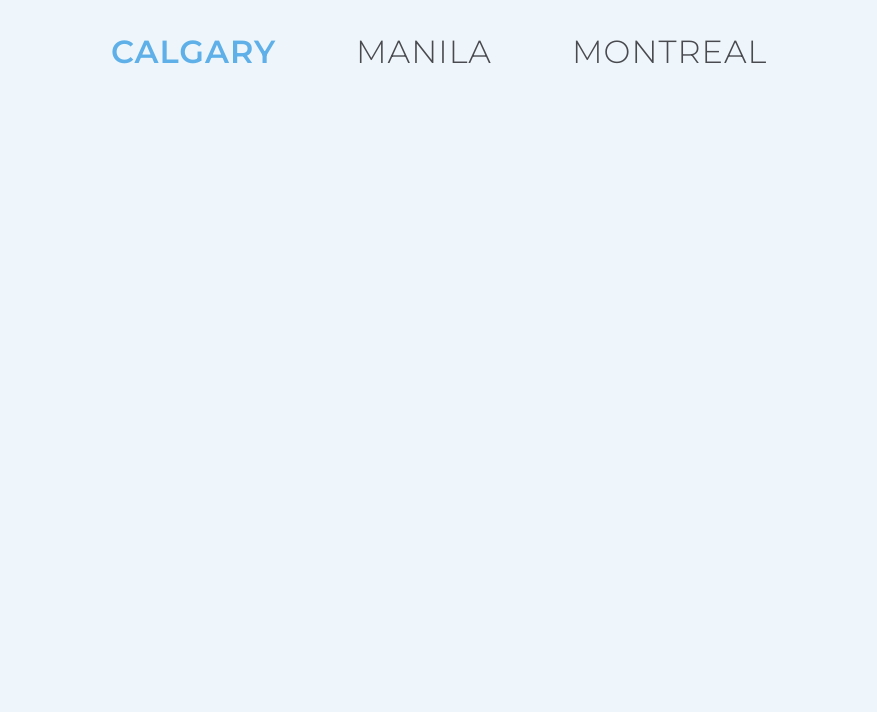
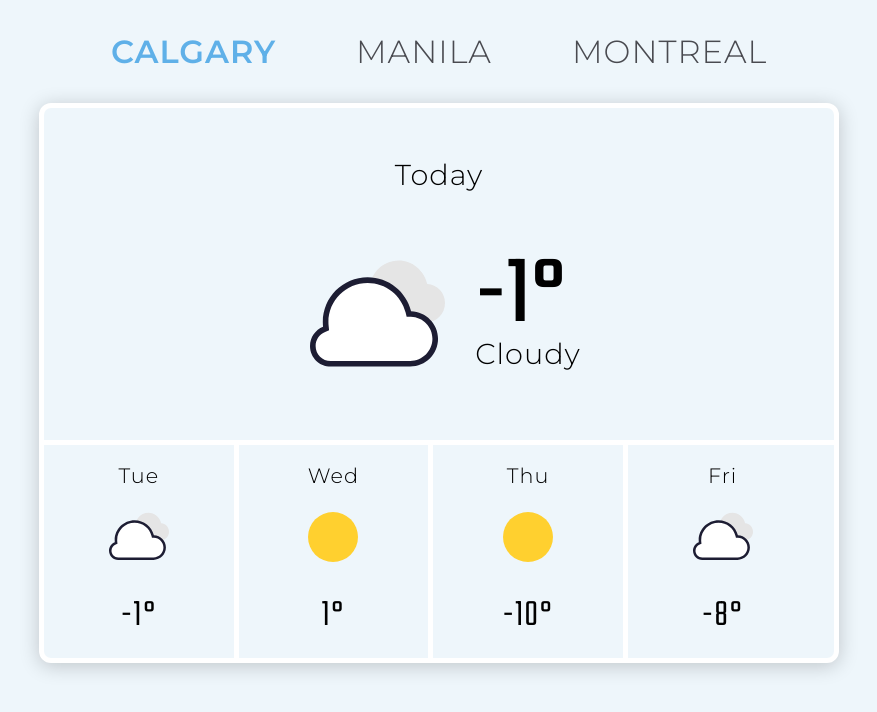
Before and after one commit to tramyardg/weather-app, a React (Create React App) app in the folder client/: page / in a window 1280 px wide. Shown: the top 712 px of the page, without its empty margins (201-1078 px from the left). Built offline with nearby package versions, Linux system fonts and the light colour scheme; no server answers.

Commit message:
update css

```diff
--- a/client/src/App.js
+++ b/client/src/App.js
@@ -5,6 +5,7 @@ import { WeatherWidget } from './components/WeatherWidget';
 import { Cities } from './components/Cities';
 import { Forecast } from './components/Forecast';
 import dayjs from 'dayjs';
+import { testDateCurrent, testDateFourDay } from './helpers/testdata';
 // import { testDateCurrent, testDateFourDay } from './helpers/testdata';
 
 const LOCATIONS = [
@@ -50,24 +51,28 @@ const WEATHER_CODES = [
 ];
 
 function App() {
-  const [currentDayForecast, setCurrentDayForecast] = useState(null);
-  const [fourDayForecast, setFourDayForecast] = useState([]);
+  const [currentDayForecast, setCurrentDayForecast] = useState(null || testDateCurrent);
+  const [fourDayForecast, setFourDayForecast] = useState(null || testDateFourDay);
 
-  const startTime = dayjs().toISOString();
-  const endTime = dayjs().add(4, 'day').toISOString();
+
 
   useEffect(() => {
     async function fetchData() {
+      const startTime = dayjs().toISOString(); // must be inside, otherwise will cause multiple requests
+      const endTime = dayjs().add(4, 'day').toISOString();
       await getTomorrowIoData(CURRENT_CITY.coordinates, startTime, endTime).then((response) => {
         setCurrentDayForecast(response[0]);
         setFourDayForecast(response.slice(1));
       });
+
     }
     fetchData();
-  }, [startTime, endTime]);
+  }, []);
 
   const handleClickCity = async (coordinates) => {
     try {
+      const startTime = dayjs().toISOString(); // must be inside, otherwise will cause multiple requests
+      const endTime = dayjs().add(4, 'day').toISOString();
       await getTomorrowIoData(coordinates, startTime, endTime).then((response) => {
         setCurrentDayForecast(response[0]);
         setFourDayForecast(response.slice(1));
@@ -80,7 +85,7 @@ function App() {
 
 
   const getTomorrowIoData = async (coordinates, startTime, endTime) => {
-    const API_KEY = "9s2DzA2LjSt2li0ltKMYDUm9PBvbMqLE";
+    const API_KEY = "L9gfYCRfYj3LMz0JYbvhToI9yWIEbUNQ";
     let reqURL = `https://api.tomorrow.io/v4/timelines?fields=temperature,weatherCode&units=metric&timesteps=1d`;
     reqURL = reqURL + `&location=${coordinates}&apikey=${API_KEY}&startTime=${startTime}&endTime=${endTime}`;
 
--- a/client/src/components/Cities.js
+++ b/client/src/components/Cities.js
@@ -63,7 +63,7 @@ export const Cities = ({ cities, currentCity, handleClickCity }) => {
                             <rect y="60" width="100" height="20" rx="8"></rect>
                         </svg>
                     </div>
-                    <div className={`city-wrapper ${isMobileMenuActive ? 'active animate__animated animate__fadeInLeft' : ''}`}>
+                    <div className={`city-wrapper ${isMobileMenuActive ? 'active animate__animated animate__fadeInDown' : ''}`}>
                         {cities.map((item, i) =>
                             <button
                                 key={i}
--- a/client/src/styles/app.scss
+++ b/client/src/styles/app.scss
@@ -136,6 +136,18 @@
             bottom: 20px;
           }
 
+          @media (min-width: 800px) {
+            .code-name {
+              min-width: 200px;
+            }
+          }
+          @media (max-width: 799px) {
+            .code-name {
+              min-width: unset;
+              bottom: -15px;
+            }
+          }
+
         }
       }
 
```
